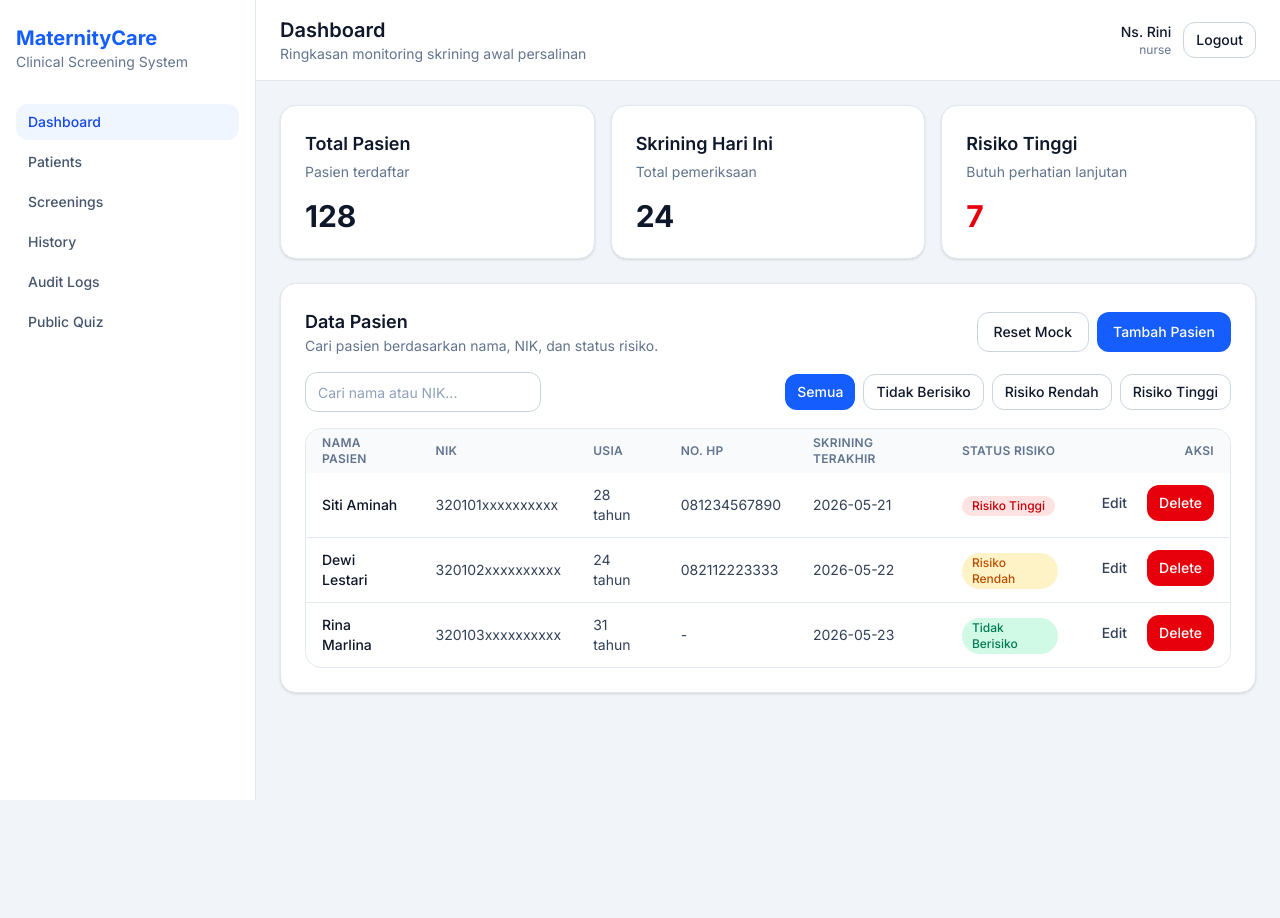
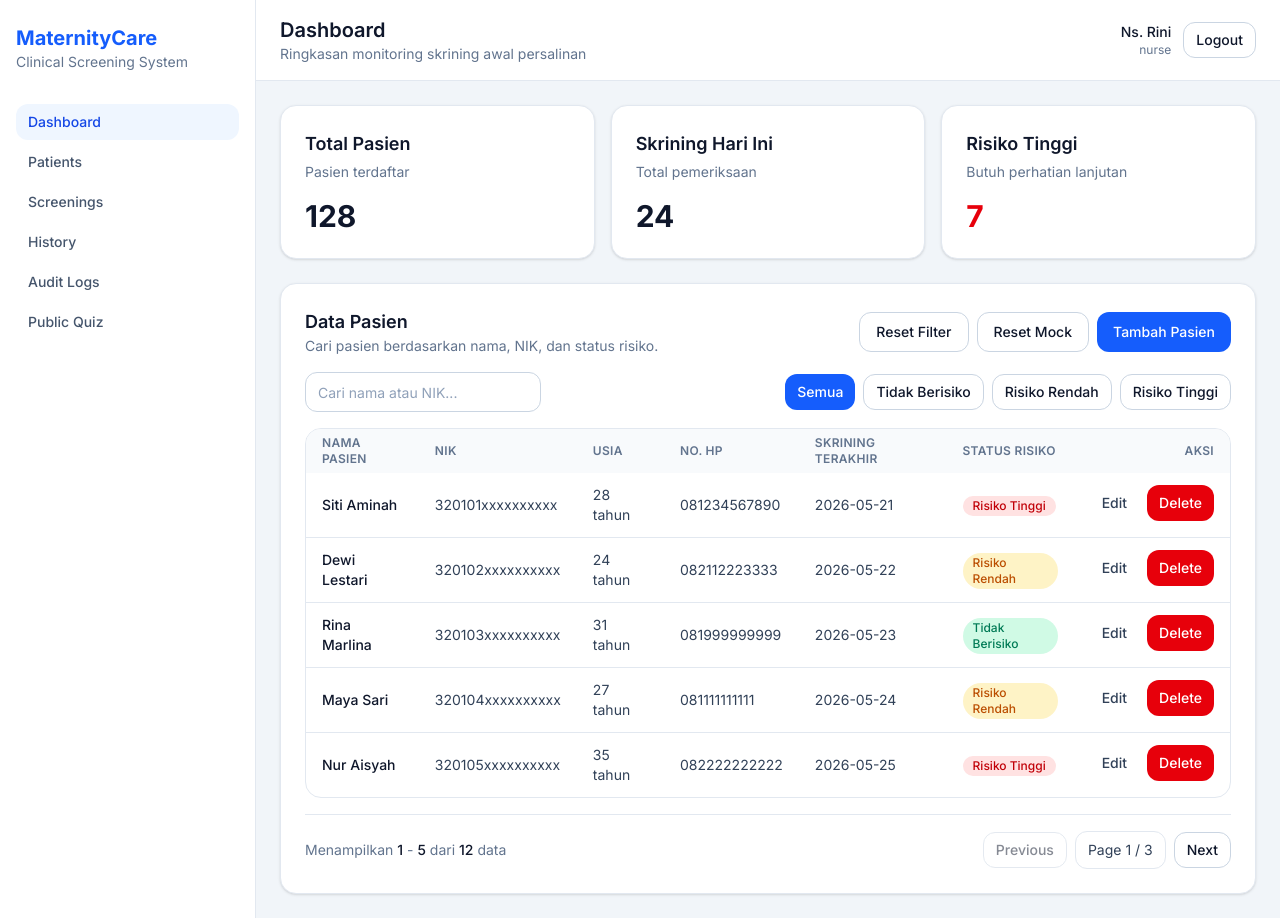
Before and after one commit to dikasaputra-dev/react-maternal-risk-screening-application, a React (Vite) app: page /login in a window 1280 px wide. Both pictures are taken after typing "name@example.com", "Sample123" into the empty fields and a click on the button "Login". Before the commit the page ends 800 px from the top, so only its background shows below. Built offline with nearby package versions, Linux system fonts and the light colour scheme.

Commit message:
Pagination + Search Params

```diff
--- /dev/null
+++ b/src/components/ui/pagination.tsx
@@ -0,0 +1,61 @@
+import { Button } from "@/components/ui/button";
+
+type PaginationProps = {
+  currentPage: number;
+  totalPages: number;
+  pageSize: number;
+  totalItems: number;
+  onPageChange: (page: number) => void;
+};
+
+export function Pagination({
+  currentPage,
+  totalPages,
+  pageSize,
+  totalItems,
+  onPageChange,
+}: PaginationProps) {
+  const startItem = totalItems === 0 ? 0 : (currentPage - 1) * pageSize + 1;
+
+  const endItem = Math.min(currentPage * pageSize, totalItems);
+
+  return (
+    <div className="flex flex-col gap-3 border-t border-slate-200 pt-4 sm:flex-row sm:items-center sm:justify-between">
+      <p className="text-sm text-slate-500">
+        Menampilkan{" "}
+        <span className="font-medium text-slate-900">{startItem}</span>
+        {" - "}
+        <span className="font-medium text-slate-900">{endItem}</span>
+        {" dari "}
+        <span className="font-medium text-slate-900">{totalItems}</span>
+        {" data"}
+      </p>
+
+      <div className="flex items-center gap-2">
+        <Button
+          type="button"
+          variant="outline"
+          size="sm"
+          disabled={currentPage <= 1}
+          onClick={() => onPageChange(currentPage - 1)}
+        >
+          Previous
+        </Button>
+
+        <div className="rounded-xl border border-slate-200 px-3 py-2 text-sm text-slate-700">
+          Page {currentPage} / {totalPages}
+        </div>
+
+        <Button
+          type="button"
+          variant="outline"
+          size="sm"
+          disabled={currentPage >= totalPages}
+          onClick={() => onPageChange(currentPage + 1)}
+        >
+          Next
+        </Button>
+      </div>
+    </div>
+  );
+}
--- a/src/features/patients/api/patient-mock-api.ts
+++ b/src/features/patients/api/patient-mock-api.ts
@@ -1,3 +1,6 @@
+import type { PatientListParams } from "@/api/patients.api";
+import type { PaginatedResponse } from "@/types/api";
+
 import { patientsMock } from "@/features/patients/data/patients.mock";
 import type {
   Patient,
@@ -36,10 +39,45 @@ function writePatients(patients: Patient[]) {
   localStorage.setItem(STORAGE_KEY, JSON.stringify(patients));
 }
 
-export async function getPatientsMock() {
+export async function getPatientsMock(
+  params?: PatientListParams,
+): Promise<PaginatedResponse<Patient>> {
   await delay();
 
-  return readPatients();
+  const page = params?.page ?? 1;
+  const pageSize = params?.pageSize ?? 5;
+  const search = params?.search?.toLowerCase() ?? "";
+  const risk = params?.risk ?? "all";
+
+  const patients = readPatients();
+
+  const filteredPatients = patients.filter((patient) => {
+    const matchSearch =
+      !search ||
+      patient.fullName.toLowerCase().includes(search) ||
+      patient.nik.toLowerCase().includes(search);
+
+    const matchRisk = risk === "all" || patient.riskCategory === risk;
+
+    return matchSearch && matchRisk;
+  });
+
+  const count = filteredPatients.length;
+  const totalPages = Math.max(1, Math.ceil(count / pageSize));
+  const safePage = Math.min(page, totalPages);
+
+  const start = (safePage - 1) * pageSize;
+  const end = start + pageSize;
+
+  return {
+    data: filteredPatients.slice(start, end),
+    pagination: {
+      count,
+      currentPage: safePage,
+      totalPages,
+      pageSize,
+    },
+  };
 }
 
 export async function createPatientMock(values: PatientFormValues) {
--- a/src/features/patients/components/patient-table-section.tsx
+++ b/src/features/patients/components/patient-table-section.tsx
@@ -1,4 +1,4 @@
-import { useMemo, useState } from "react";
+import { useState } from "react";
 
 import { ConfirmModal } from "@/components/ui/confirm-modal";
 import { Button } from "@/components/ui/button";
@@ -27,6 +27,8 @@ import {
   useResetPatientsMock,
   useUpdatePatient,
 } from "@/features/patients/hooks/use-patient-mutations";
+import { Pagination } from "@/components/ui/pagination";
+import { useSearchParams } from "react-router-dom";
 
 type RiskFilter = "all" | RiskCategory;
 
@@ -40,34 +42,108 @@ const riskOptions: {
   { label: "Risiko Tinggi", value: "high_risk" },
 ];
 
+function getValidRisk(value: string | null): RiskFilter {
+  if (value === "no_risk" || value === "low_risk" || value === "high_risk") {
+    return value;
+  }
+
+  return "all";
+}
+
+function getPositiveNumber(value: string | null, fallback: number) {
+  const parsed = Number(value);
+
+  if (Number.isNaN(parsed) || parsed < 1) {
+    return fallback;
+  }
+
+  return parsed;
+}
+
 export function PatientTableSection() {
-  const [search, setSearch] = useState("");
-  const [riskFilter, setRiskFilter] = useState<RiskFilter>("all");
+  const [searchParams, setSearchParams] = useSearchParams();
+
+  const search = searchParams.get("search") ?? "";
+  const riskFilter = getValidRisk(searchParams.get("risk"));
+  const page = getPositiveNumber(searchParams.get("page"), 1);
+  const pageSize = getPositiveNumber(searchParams.get("pageSize"), 5);
+
   const [isModalOpen, setIsModalOpen] = useState(false);
   const [selectedPatient, setSelectedPatient] = useState<Patient | null>(null);
   const [patientToDelete, setPatientToDelete] = useState<Patient | null>(null);
 
-  const { data: patients = [], isLoading, isError } = usePatients();
+  const { data, isLoading, isError } = usePatients({
+    search,
+    risk: riskFilter,
+    page,
+    pageSize,
+  });
+
+  const patients = data?.data ?? [];
+  const pagination = data?.pagination ?? {
+    count: 0,
+    currentPage: 1,
+    totalPages: 1,
+    pageSize,
+  };
 
   const createPatientMutation = useCreatePatient();
   const updatePatientMutation = useUpdatePatient();
   const deletePatientMutation = useDeletePatient();
   const resetPatientsMutation = useResetPatientsMock();
 
-  const filteredPatients = useMemo(() => {
-    return patients.filter((patient) => {
-      const keyword = search.toLowerCase();
+  const updateParams = (
+    nextValues: Partial<{
+      search: string;
+      risk: RiskFilter;
+      page: number;
+      pageSize: number;
+    }>,
+  ) => {
+    const nextParams = new URLSearchParams(searchParams);
 
-      const matchSearch =
-        patient.fullName.toLowerCase().includes(keyword) ||
-        patient.nik.toLowerCase().includes(keyword);
+    const nextSearch = nextValues.search ?? search;
+    const nextRisk = nextValues.risk ?? riskFilter;
+    const nextPage = nextValues.page ?? page;
+    const nextPageSize = nextValues.pageSize ?? pageSize;
 
-      const matchRisk =
-        riskFilter === "all" || patient.riskCategory === riskFilter;
+    if (nextSearch) {
+      nextParams.set("search", nextSearch);
+    } else {
+      nextParams.delete("search");
+    }
 
-      return matchSearch && matchRisk;
+    if (nextRisk !== "all") {
+      nextParams.set("risk", nextRisk);
+    } else {
+      nextParams.delete("risk");
+    }
+
+    nextParams.set("page", String(nextPage));
+    nextParams.set("pageSize", String(nextPageSize));
+
+    setSearchParams(nextParams);
+  };
+
+  const handleSearchChange = (value: string) => {
+    updateParams({
+      search: value,
+      page: 1,
     });
-  }, [patients, search, riskFilter]);
+  };
+
+  const handleRiskChange = (risk: RiskFilter) => {
+    updateParams({
+      risk,
+      page: 1,
+    });
+  };
+
+  const handlePageChange = (nextPage: number) => {
+    updateParams({
+      page: nextPage,
+    });
+  };
 
   const handleOpenCreateModal = () => {
     setSelectedPatient(null);
@@ -97,6 +173,10 @@ export function PatientTableSection() {
 
     await createPatientMutation.mutateAsync(values);
     handleCloseModal();
+
+    updateParams({
+      page: 1,
+    });
   };
 
   const handleDeletePatient = (patientId: string) => {
@@ -112,6 +192,13 @@ export function PatientTableSection() {
 
     await deletePatientMutation.mutateAsync(patientToDelete.id);
     setPatientToDelete(null);
+  };
+
+  const handleResetFilter = () => {
+    setSearchParams({
+      page: "1",
+      pageSize: String(pageSize),
+    });
   };
 
   const isSubmitting =
@@ -141,7 +228,11 @@ export function PatientTableSection() {
               </CardDescription>
             </div>
 
-            <div className="flex gap-2">
+            <div className="flex flex-wrap gap-2">
+              <Button variant="outline" onClick={handleResetFilter}>
+                Reset Filter
+              </Button>
+
               <Button
                 variant="outline"
                 onClick={() => resetPatientsMutation.mutate()}
@@ -160,7 +251,7 @@ export function PatientTableSection() {
             <Input
               placeholder="Cari nama atau NIK..."
               value={search}
-              onChange={(event) => setSearch(event.target.value)}
+              onChange={(event) => handleSearchChange(event.target.value)}
               className="lg:max-w-sm"
             />
 
@@ -174,7 +265,7 @@ export function PatientTableSection() {
                     type="button"
                     size="sm"
                     variant={isActive ? "primary" : "outline"}
-                    onClick={() => setRiskFilter(option.value)}
+                    onClick={() => handleRiskChange(option.value)}
                   >
                     {option.label}
                   </Button>
@@ -188,11 +279,21 @@ export function PatientTableSection() {
               Memuat data pasien...
             </div>
           ) : (
-            <PatientTable
-              patients={filteredPatients}
-              onEdit={handleOpenEditModal}
-              onDelete={handleDeletePatient}
-            />
+            <div className="space-y-4">
+              <PatientTable
+                patients={patients}
+                onEdit={handleOpenEditModal}
+                onDelete={handleDeletePatient}
+              />
+
+              <Pagination
+                currentPage={pagination.currentPage}
+                totalPages={pagination.totalPages}
+                pageSize={pagination.pageSize}
+                totalItems={pagination.count}
+                onPageChange={handlePageChange}
+              />
+            </div>
           )}
         </CardContent>
       </Card>
--- a/src/features/patients/data/patients.mock.ts
+++ b/src/features/patients/data/patients.mock.ts
@@ -1,5 +1,4 @@
 import type { Patient } from "@/features/patients/types/patient.type";
-
 export const patientsMock: Patient[] = [
   {
     id: "1",
@@ -11,24 +10,125 @@ export const patientsMock: Patient[] = [
     lastScreeningDate: "2026-05-21",
     riskCategory: "high_risk",
   },
+
   {
     id: "2",
     nik: "320102xxxxxxxxxx",
     fullName: "Dewi Lestari",
     age: 24,
     phone: "082112223333",
-    address: "Cimahi",
+    address: "Bandung",
     lastScreeningDate: "2026-05-22",
     riskCategory: "low_risk",
   },
+
   {
     id: "3",
     nik: "320103xxxxxxxxxx",
     fullName: "Rina Marlina",
     age: 31,
-    phone: "-",
-    address: "Bandung",
+    phone: "081999999999",
+    address: "Cimahi",
     lastScreeningDate: "2026-05-23",
     riskCategory: "no_risk",
   },
+
+  {
+    id: "4",
+    nik: "320104xxxxxxxxxx",
+    fullName: "Maya Sari",
+    age: 27,
+    phone: "081111111111",
+    address: "Garut",
+    lastScreeningDate: "2026-05-24",
+    riskCategory: "low_risk",
+  },
+
+  {
+    id: "5",
+    nik: "320105xxxxxxxxxx",
+    fullName: "Nur Aisyah",
+    age: 35,
+    phone: "082222222222",
+    address: "Cimahi",
+    lastScreeningDate: "2026-05-25",
+    riskCategory: "high_risk",
+  },
+
+  {
+    id: "6",
+    nik: "320106xxxxxxxxxx",
+    fullName: "Fitri Handayani",
+    age: 22,
+    phone: "083333333333",
+    address: "Bandung",
+    lastScreeningDate: "2026-05-26",
+    riskCategory: "no_risk",
+  },
+
+  {
+    id: "7",
+    nik: "320107xxxxxxxxxx",
+    fullName: "Aulia Rahma",
+    age: 29,
+    phone: "084444444444",
+    address: "Sumedang",
+    lastScreeningDate: "2026-05-27",
+    riskCategory: "low_risk",
+  },
+
+  {
+    id: "8",
+    nik: "320108xxxxxxxxxx",
+    fullName: "Putri Maharani",
+    age: 38,
+    phone: "085555555555",
+    address: "Tasikmalaya",
+    lastScreeningDate: "2026-05-28",
+    riskCategory: "high_risk",
+  },
+
+  {
+    id: "9",
+    nik: "320109xxxxxxxxxx",
+    fullName: "Nabila Khairunnisa",
+    age: 26,
+    phone: "086666666666",
+    address: "Bandung",
+    lastScreeningDate: "2026-05-29",
+    riskCategory: "no_risk",
+  },
+
+  {
+    id: "10",
+    nik: "320110xxxxxxxxxx",
+    fullName: "Yuni Kartika",
+    age: 33,
+    phone: "087777777777",
+    address: "Subang",
+    lastScreeningDate: "2026-05-30",
+    riskCategory: "low_risk",
+  },
+
+  {
+    id: "11",
+    nik: "320111xxxxxxxxxx",
+    fullName: "Indah Permata",
+    age: 39,
+    phone: "088888888888",
+    address: "Majalaya",
+    lastScreeningDate: "2026-05-31",
+    riskCategory: "high_risk",
+  },
+
+  {
+    id: "12",
+    nik: "320112xxxxxxxxxx",
+    fullName: "Sarah Fauziah",
+    age: 23,
+    phone: "089999999999",
+    address: "Bandung",
+    lastScreeningDate: "2026-06-01",
+    riskCategory: "no_risk",
+  },
 ];
--- a/src/features/patients/hooks/use-patients.ts
+++ b/src/features/patients/hooks/use-patients.ts
@@ -11,7 +11,7 @@ export function usePatients(params?: PatientListParams) {
     queryKey: patientQueryKeys.list(params),
     queryFn: async () => {
       if (USE_MOCK_DATA) {
-        return getPatientsMock();
+        return getPatientsMock(params);
       }
 
       return getPatients(params);
--- /dev/null
+++ b/src/types/api.ts
@@ -0,0 +1,9 @@
+export type PaginatedResponse<T> = {
+  data: T[];
+  pagination: {
+    count: number;
+    currentPage: number;
+    totalPages: number;
+    pageSize: number;
+  };
+};
```
Also changed, not shown: src/api/patients.api.ts (+9 -1 lines).
